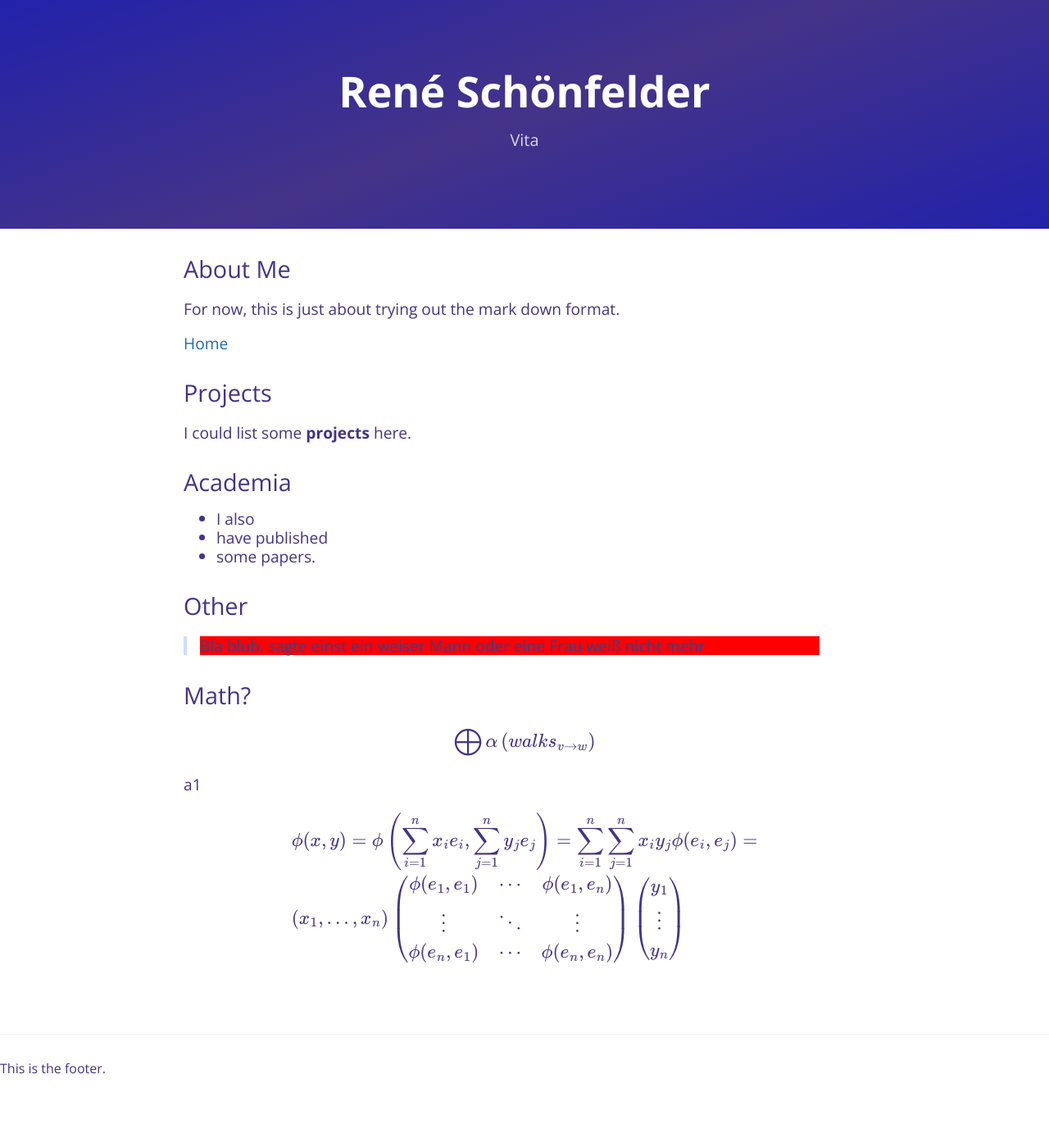
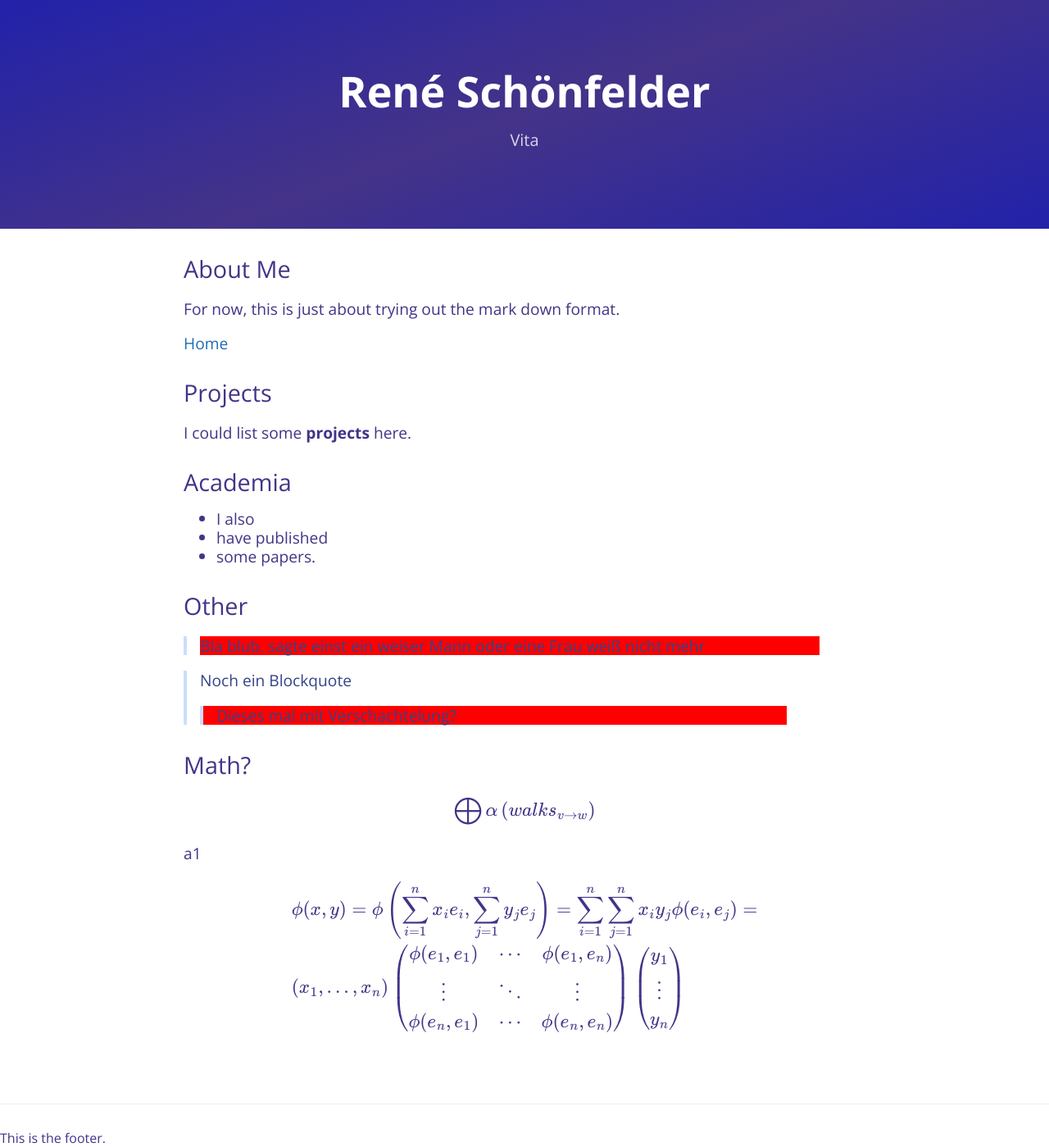
Before and after one commit to schoenfr/schoenfr.github.io, a Jekyll site: the page built from example.md, in a window 1280 px wide. Shown: the whole page at 82% size. Built offline with Jekyll 4.4.1, drawn with Linux system fonts in a browser that asks for light colours; formulas are drawn with MathJax 3; before the commit the page ends 1314 px from its top, so only the background shows below that.

Commit message:
blockquote

```diff
--- a/example.md
+++ b/example.md
@@ -26,6 +26,11 @@ I could list some **projects** here.
 > oder eine Frau
 > weiß nicht mehr
 
+> Noch ein
+> Blockquote
+>> Dieses mal mit
+>> Verschachtelung?
+
 ## Math?
 
 $$
```
